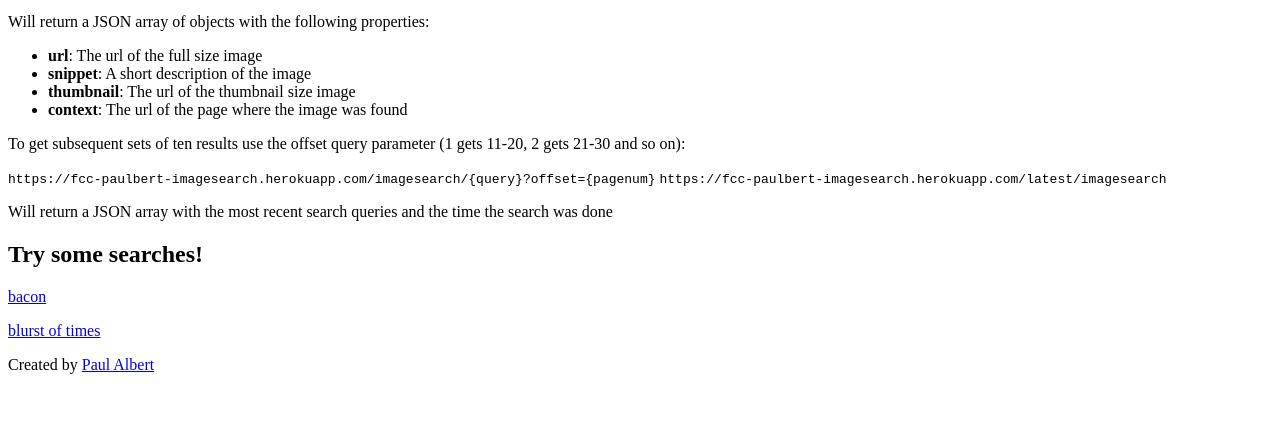
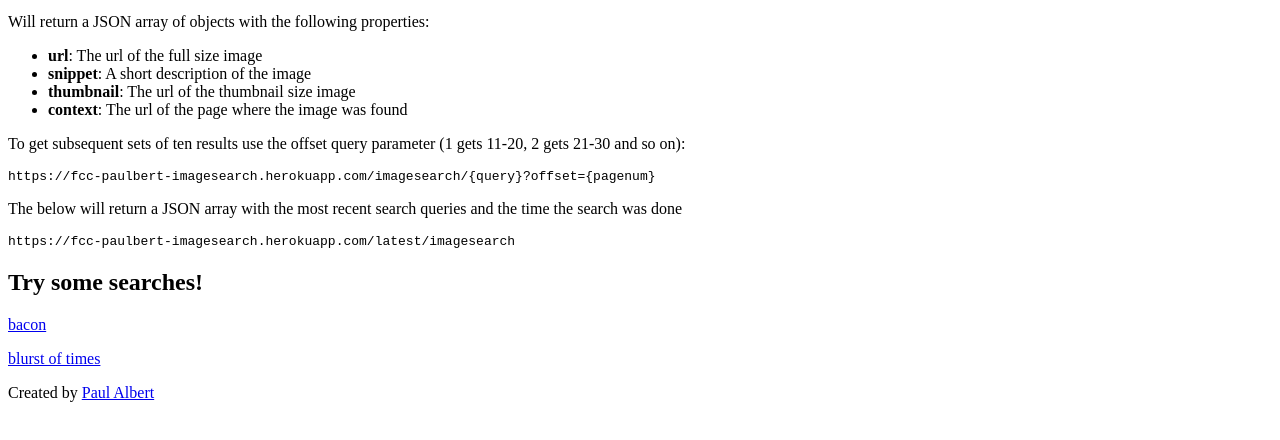
Before and after one commit to paulbert/freecodecamp-imagesearch, a website: page views/index.html in a window 1280 px wide. Shown: the part 84-524 px from the top of the page. Drawn offline with Linux system fonts and the light colour scheme.

Commit message:
Edit readme and index for clarity

```diff
--- a/views/index.html
+++ b/views/index.html
@@ -13,8 +13,8 @@
 		</ul>
 		<p>To get subsequent sets of ten results use the offset query parameter (1 gets 11-20, 2 gets 21-30 and so on):</p>
 		<code>https://fcc-paulbert-imagesearch.herokuapp.com/imagesearch/{query}?offset={pagenum}</code>
+		<p>The below will return a JSON array with the most recent search queries and the time the search was done</p>
 		<code>https://fcc-paulbert-imagesearch.herokuapp.com/latest/imagesearch</code>
-		<p>Will return a JSON array with the most recent search queries and the time the search was done</p>
 		<h2>Try some searches!</h2>
 		<p><a href="https://fcc-paulbert-imagesearch.herokuapp.com/imagesearch/bacon">bacon</a></p>
 		<p><a href="https://fcc-paulbert-imagesearch.herokuapp.com/imagesearch/blurst%20of%20times">blurst of times</a></p>
```
Also changed, not shown: readme.md.
